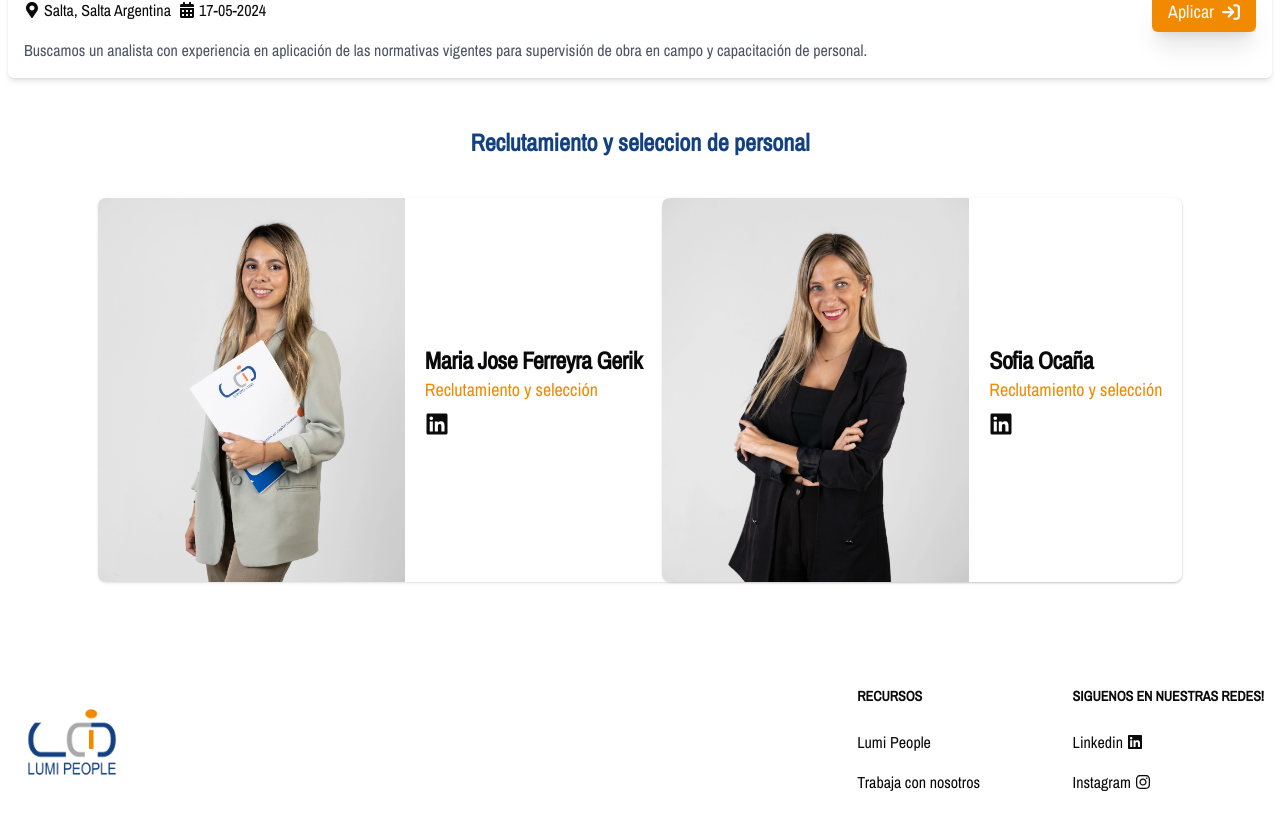
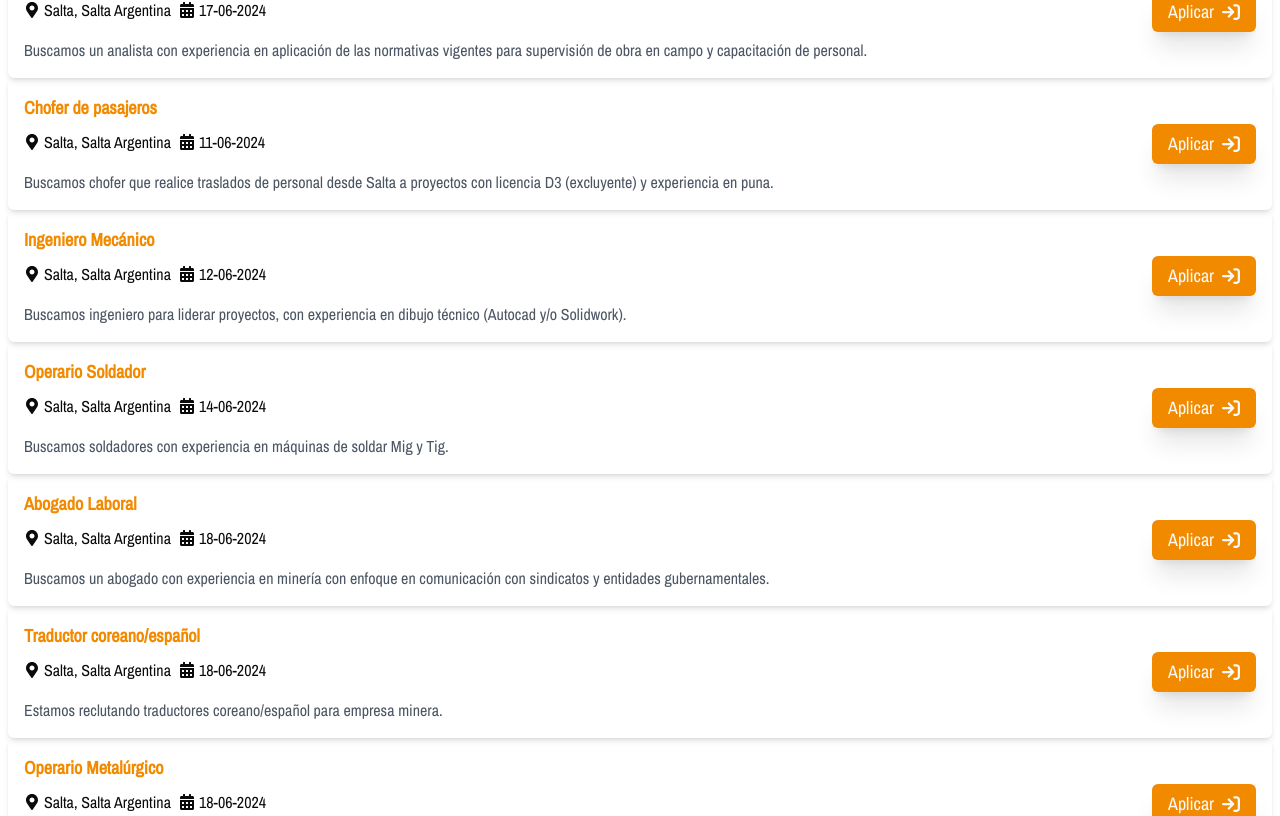
Before and after one commit to sebiten/lumipeople, a Next.js app: page /vacantes in a window 1280 px wide. Shown: the part 1583-2399 px from the top of the page. Built offline with nearby package versions, Linux system fonts and the light colour scheme.

Commit message:
nuevas-vacantes

```diff
--- a/src/app/vacantes/page.tsx
+++ b/src/app/vacantes/page.tsx
@@ -15,7 +15,7 @@ const vacante = [
     localidad: "Salta, Salta Argentina",
     descripcion:
       "Buscamos operador con certificado para operar autoelevadores y licencia E2 Vigente. Con disponibilidad para trabajar en roster.",
-    fecha: "07-05-2024",
+    fecha: "07-06-2024",
     url: "https://forms.gle/LWCkjmPSSLx9ZtWa7",
   },
   {
@@ -23,7 +23,7 @@ const vacante = [
     localidad: "Salta, Salta Argentina",
     descripcion:
       "Buscamos chofer que realice carga, descarga y transporte de mercancías peligrosas. Con licencia E1 y carnet de INTI.",
-    fecha: "09-05-2024",
+    fecha: "09-06-2024",
     url: "https://forms.gle/qH9Q5wDrpSmETfdh7",
   },
   {
@@ -31,7 +31,7 @@ const vacante = [
     localidad: "Salta, Salta Argentina",
     descripcion:
       "Estamos buscando operador con experiencia en minería para recolectar muestras de producción y realizar control de materiales y equipos.",
-    fecha: "10-05-2024",
+    fecha: "10-06-2024",
     url: "https://forms.gle/PyfDHN692LpLJ1xJA",
   },
   {
@@ -39,7 +39,7 @@ const vacante = [
     localidad: "Salta, Salta Argentina",
     descripcion:
       "Precisamos de un técnico superior en minería con experiencia en manejo de sustancias químicas peligrosas.",
-    fecha: "11-05-2024",
+    fecha: "11-06-2024",
     url: "https://forms.gle/7SyVNbPhkzkUC2mW7",
   },
   {
@@ -47,7 +47,7 @@ const vacante = [
     localidad: "Salta, Salta Argentina",
     descripcion:
       "Buscamos un ayudante de cocina graduado en Gastronomía con carnet de manipulación para asistencia al chef en comidas coreanas.",
-    fecha: "30-04-2024",
+    fecha: "30-06-2024",
     url: "https://forms.gle/VgvZrcpxb5AD4rKr5",
   },
   {
@@ -55,7 +55,7 @@ const vacante = [
     localidad: "Salta, Salta Argentina",
     descripcion:
       "Estamos buscando un operador que realice conexiones de cañería para ingreso de fosfato de litio y registre ingresos y egresos de la Materia Prima.",
-    fecha: "14-05-2024",
+    fecha: "14-06-2024",
     url: "https://forms.gle/qxLijoxZuzapoX926",
   },
   {
@@ -63,7 +63,7 @@ const vacante = [
     localidad: "Salta, Salta Argentina",
     descripcion:
       "Buscamos un profesional con experiencia en minería o construcción para análisis técnico y revisión de planos.",
-    fecha: "20-05-2024",
+    fecha: "20-06-2024",
     url: "https://forms.gle/fj94LjmbUj9824XN7",
   },
   {
@@ -71,9 +71,52 @@ const vacante = [
     localidad: "Salta, Salta Argentina",
     descripcion:
       "Buscamos un analista con experiencia en aplicación de las normativas vigentes para supervisión de obra en campo y capacitación de personal.",
-    fecha: "17-05-2024",
+    fecha: "17-06-2024",
     url: "https://forms.gle/rLoc3Tkiqv3VGV7y9",
   },
+  {
+    titulo: "Chofer de pasajeros",
+    localidad: "Salta, Salta Argentina",
+    descripcion: "Buscamos chofer que realice traslados de personal desde Salta a proyectos con licencia D3 (excluyente) y experiencia en puna.",
+    fecha: "11-06-2024",
+    url: "https://forms.gle/SsVqoP1f8B8Nty3H6"
+  },
+  {
+    titulo: "Ingeniero Mecánico",
+    localidad: "Salta, Salta Argentina",
+    descripcion: "Buscamos ingeniero para liderar proyectos, con experiencia en dibujo técnico (Autocad y/o Solidwork).",
+    fecha: "12-06-2024",
+    url: "https://forms.gle/4PtpktRz8UpfWsVW8"
+  },
+  {
+    titulo: "Operario Soldador",
+    localidad: "Salta, Salta Argentina",
+    descripcion: "Buscamos soldadores con experiencia en máquinas de soldar Mig y Tig.",
+    fecha: "14-06-2024",
+    url: "https://forms.gle/4PtpktRz8UpfWsVW8"
+  },
+  {
+    titulo: "Abogado Laboral",
+    localidad: "Salta, Salta Argentina",
+    descripcion: "Buscamos un abogado con experiencia en minería con enfoque en comunicación con sindicatos y entidades gubernamentales.",
+    fecha: "18-06-2024",
+    url: "https://forms.gle/3aTW3bSiSsegP3Vj6"
+  },
+  {
+    titulo: "Traductor coreano/español",
+    localidad: "Salta, Salta Argentina",
+    descripcion: "Estamos reclutando traductores coreano/español para empresa minera.",
+    fecha: "18-06-2024",
+    url: "https://forms.gle/4PtpktRz8UpfWsVW8"
+  },
+  {
+    titulo: "Operario Metalúrgico",
+    localidad: "Salta, Salta Argentina",
+    descripcion: "Buscamos operarios metalúrgicos para proyecto en puna.",
+    fecha: "18-06-2024",
+    url: "https://forms.gle/4PtpktRz8UpfWsVW8"
+  }
+
 ];
 
 function App() {
--- a/src/components/PosicionesAbiertas/OpenPositions.tsx
+++ b/src/components/PosicionesAbiertas/OpenPositions.tsx
@@ -1,6 +1,5 @@
 "use client"
 import React from "react";
-import Blob from "../Blob/Blob";
 import {
   FaBriefcase,
   FaLaptop,
@@ -14,7 +13,6 @@ import { GrWorkshop } from "react-icons/gr";
 import Link from "next/link";
 import { motion } from "framer-motion";
 
-interface IOpenPositionsProps {}
 
 export default function OpenPositions() {
   return (
```
